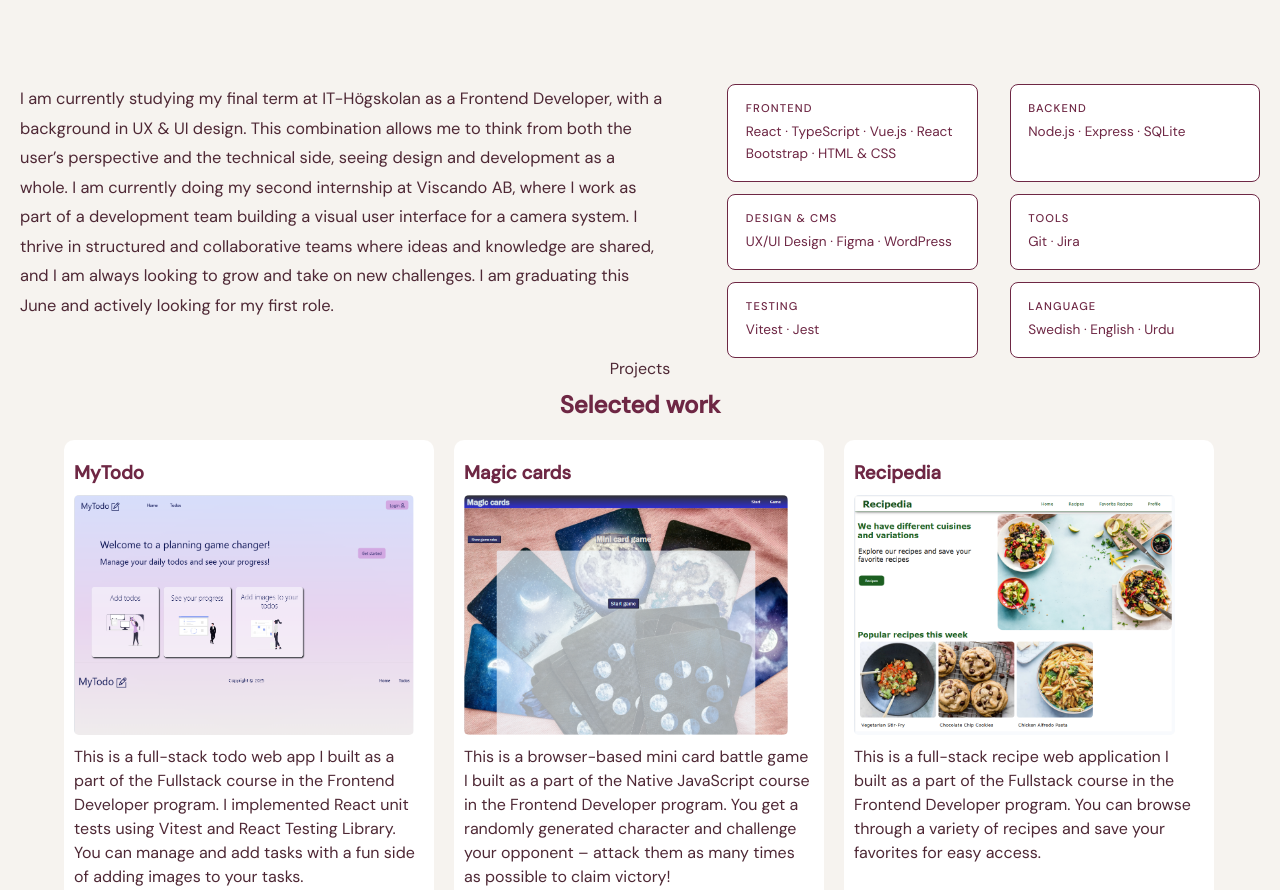
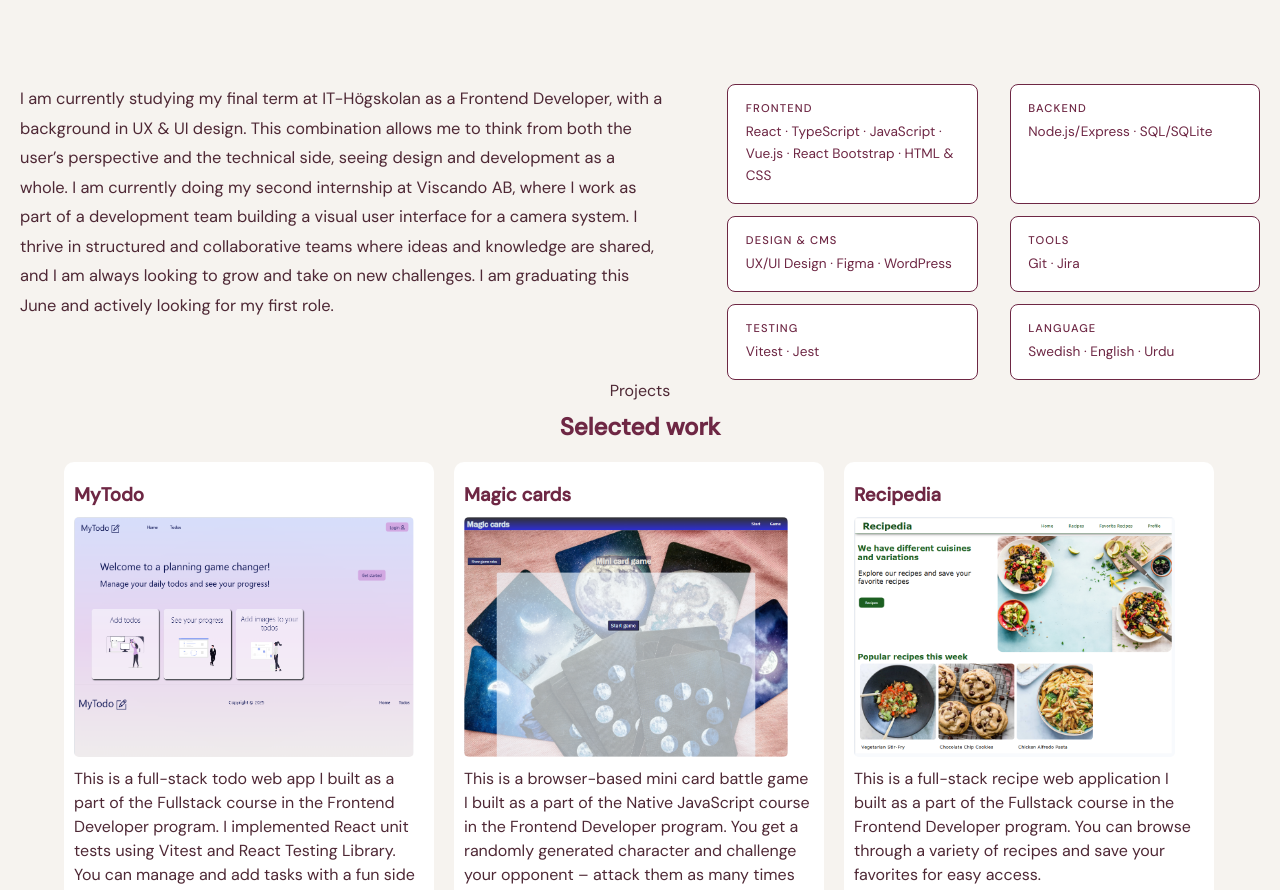
Before and after one commit to maryam891/Portfolio, a React (Vite) app: page / in a window 1280 px wide. Shown: the part 780-1670 px from the top of the page. Built offline with nearby package versions, Linux system fonts and the light colour scheme.

Commit message:
updated frontend skills card

```diff
--- a/src/components/About.tsx
+++ b/src/components/About.tsx
@@ -2,9 +2,9 @@
 import '../css/About.css'
 
 const skills = [
-  { label: 'Frontend', items: 'React · TypeScript · Vue.js · React Bootstrap · HTML & CSS' },
+  { label: 'Frontend', items: 'React · TypeScript · JavaScript · Vue.js · React Bootstrap · HTML & CSS' },
 
-  { label: 'Backend', items: 'Node.js · Express · SQLite' },
+  { label: 'Backend', items: 'Node.js/Express · SQL/SQLite' },
 
   { label: 'Design & CMS', items: 'UX/UI Design · Figma · WordPress' },
 
```
